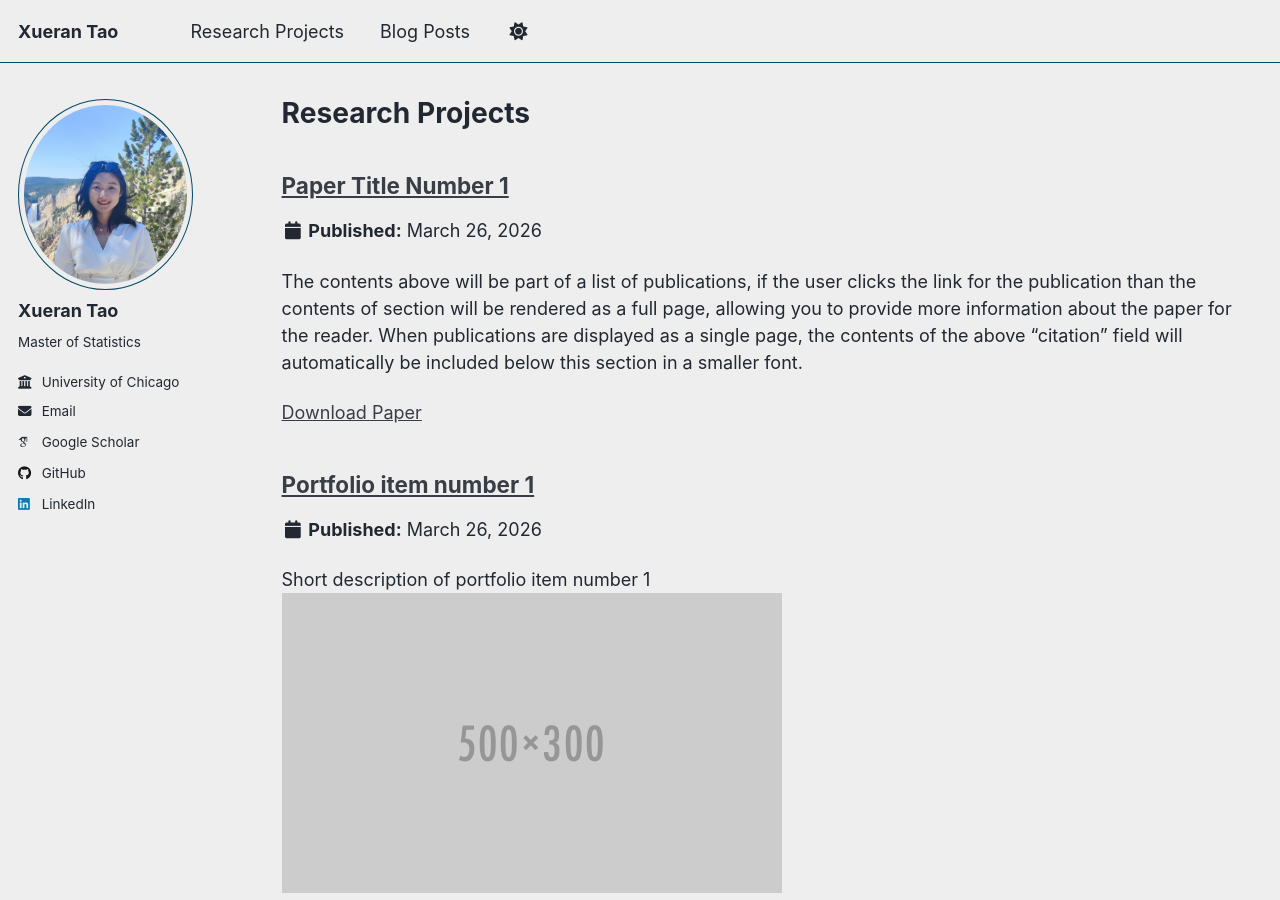
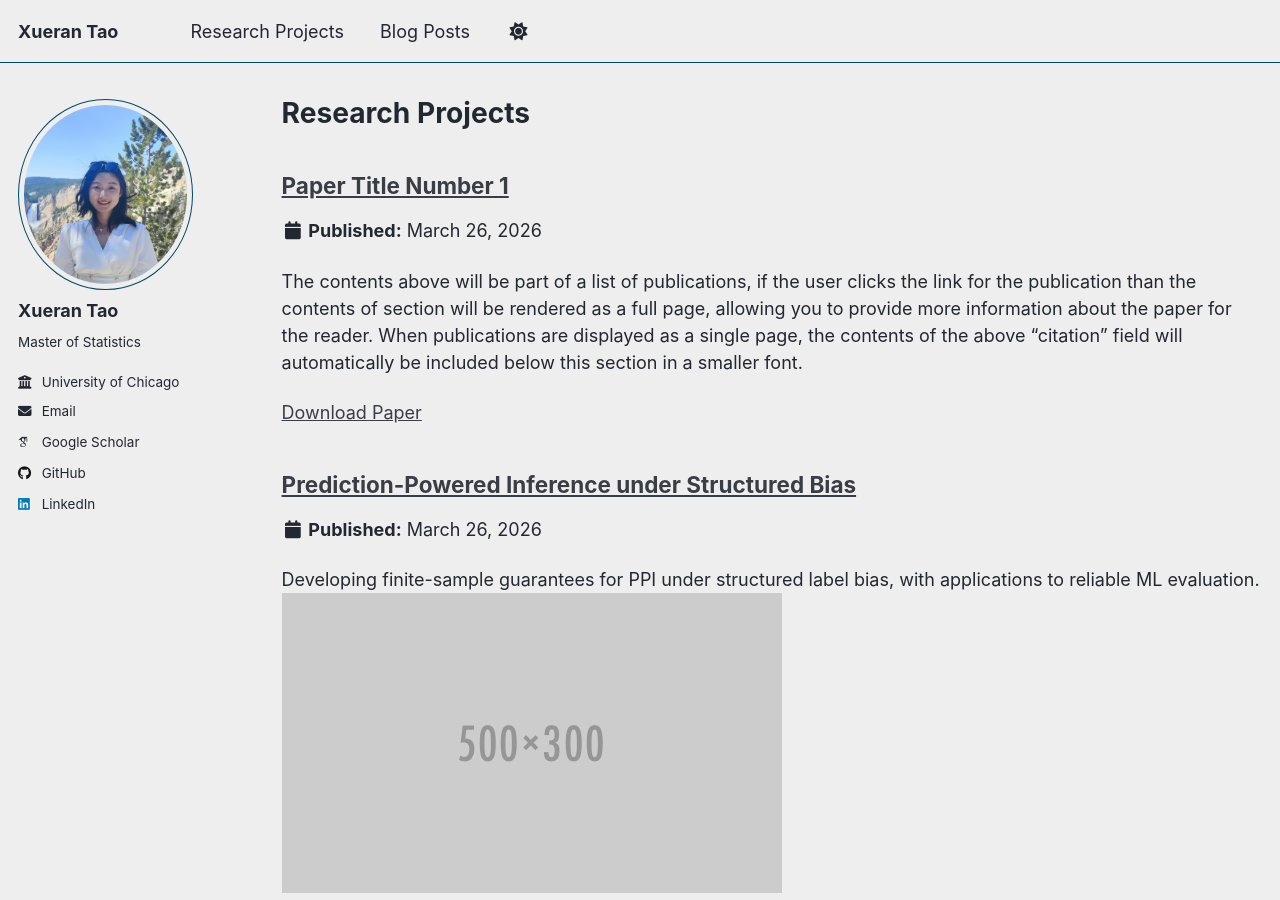
Before and after one commit to rosietao/rosietao.github.io, a Jekyll site: the page built from _pages/portfolio.html, in a window 1280 px wide and 900 px high. Built offline with Jekyll 4.4.1, drawn with Linux system fonts in a browser that asks for light colours; some web fonts are replaced; a script that is not in the unit is left out.

Commit message:
Update portfolio item with new title and overview

```diff
--- a/_portfolio/portfolio-1.md
+++ b/_portfolio/portfolio-1.md
@@ -1,7 +1,14 @@
 ---
-title: "Portfolio item number 1"
-excerpt: "Short description of portfolio item number 1<br/><img src='/images/500x300.png'>"
+title: "Prediction-Powered Inference under Structured Bias"
+excerpt: "Developing finite-sample guarantees for PPI under structured label bias, with applications to reliable ML evaluation.<br/><img src='/images/500x300.png'>"
 collection: portfolio
 ---
 
-This is an item in your portfolio. It can be have images or nice text. If you name the file .md, it will be parsed as markdown. If you name the file .html, it will be parsed as HTML.
+## Overview
+This project extends the Prediction-Powered Inference (PPI) framework to settings where annotator bias follows a structured pattern. We develop finite-sample confidence intervals and hypothesis tests that remain valid under such bias, with a target submission to NeurIPS.
+
+**Advisor:** Prof. Claire Donnat, University of Chicago
+
+## Links
+- [Paper](#)
+- [GitHub](#)
```
